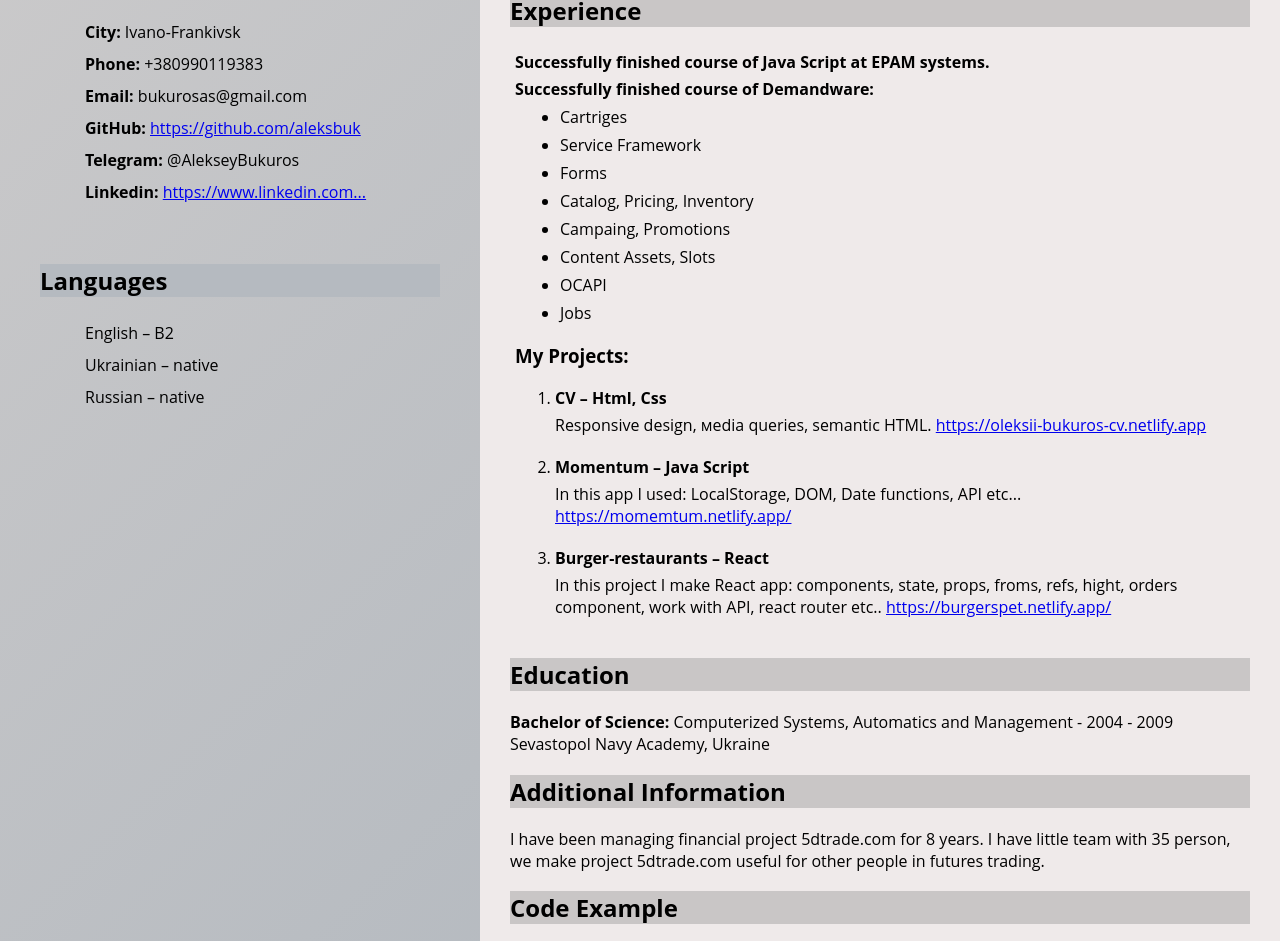
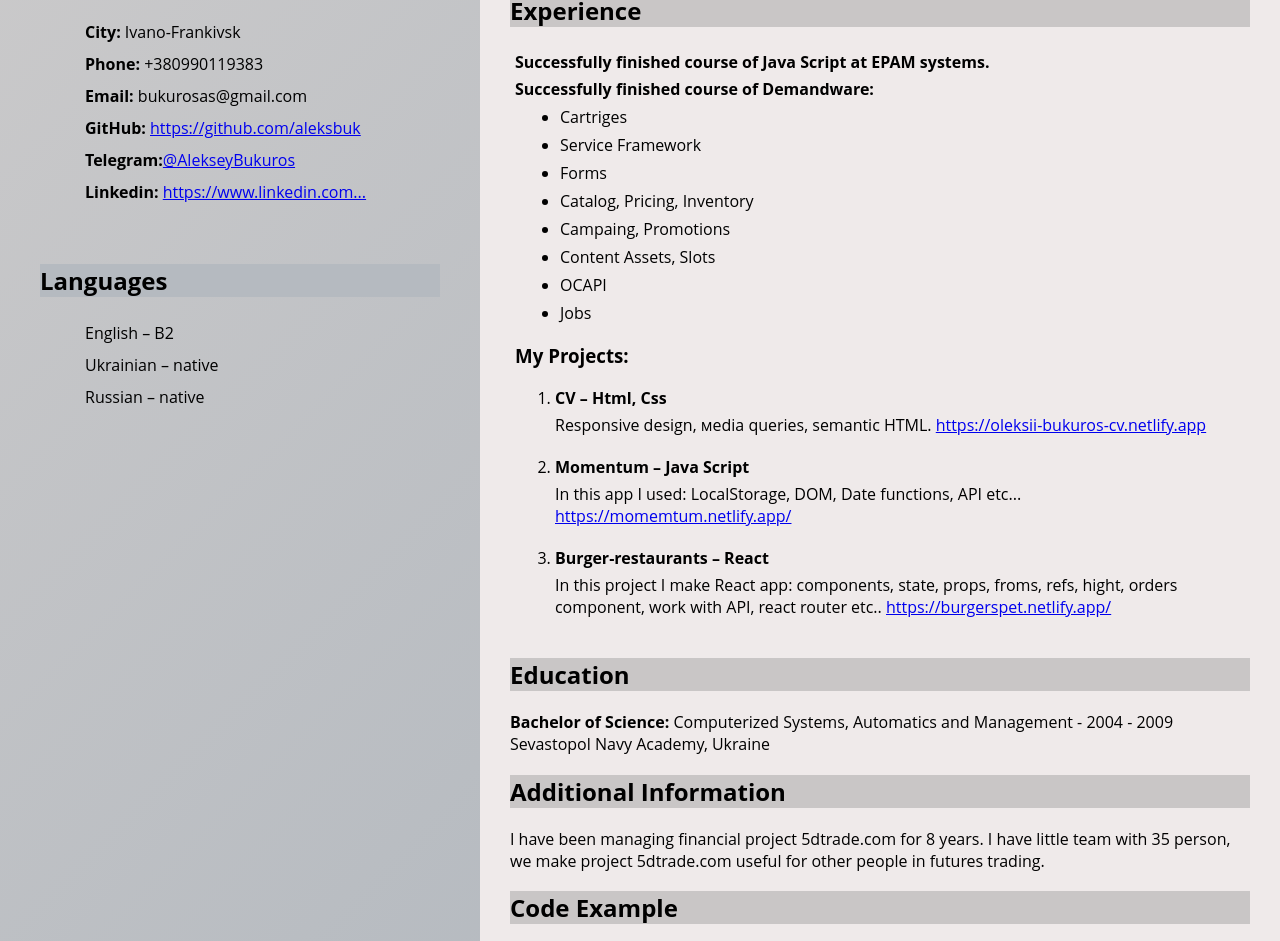
Before and after one commit to aleksbuk/OleksiiBukurosCV, a plain HTML site: page index.html in a window 1280 px wide. Shown: the part 758-1699 px from the top of the page. Drawn offline with Linux system fonts and the light colour scheme.

Commit message:
put link for Telegram

```diff
--- a/index.html
+++ b/index.html
@@ -52,7 +52,7 @@
                     <li><b>Phone:</b> +380990119383</li>
                     <li><b>Email:</b> bukurosas@gmail.com</li>
                     <li><b>GitHub:</b> <a href="https://github.com/aleksbuk">https://github.com/aleksbuk</a> </li>
-                    <li><b>Telegram:</b> @AlekseyBukuros</li>
+                    <li><b>Telegram:</b><a href="https://t.me/AlekseyBukuros">@AlekseyBukuros</a> </li>
                     <li><b>Linkedin:</b> <a href="https://www.linkedin.com/in/oleksii-bukuros-95724b21a/">https://www.linkedin.com...</a> </li>
                 </ul>
             </div>
```
